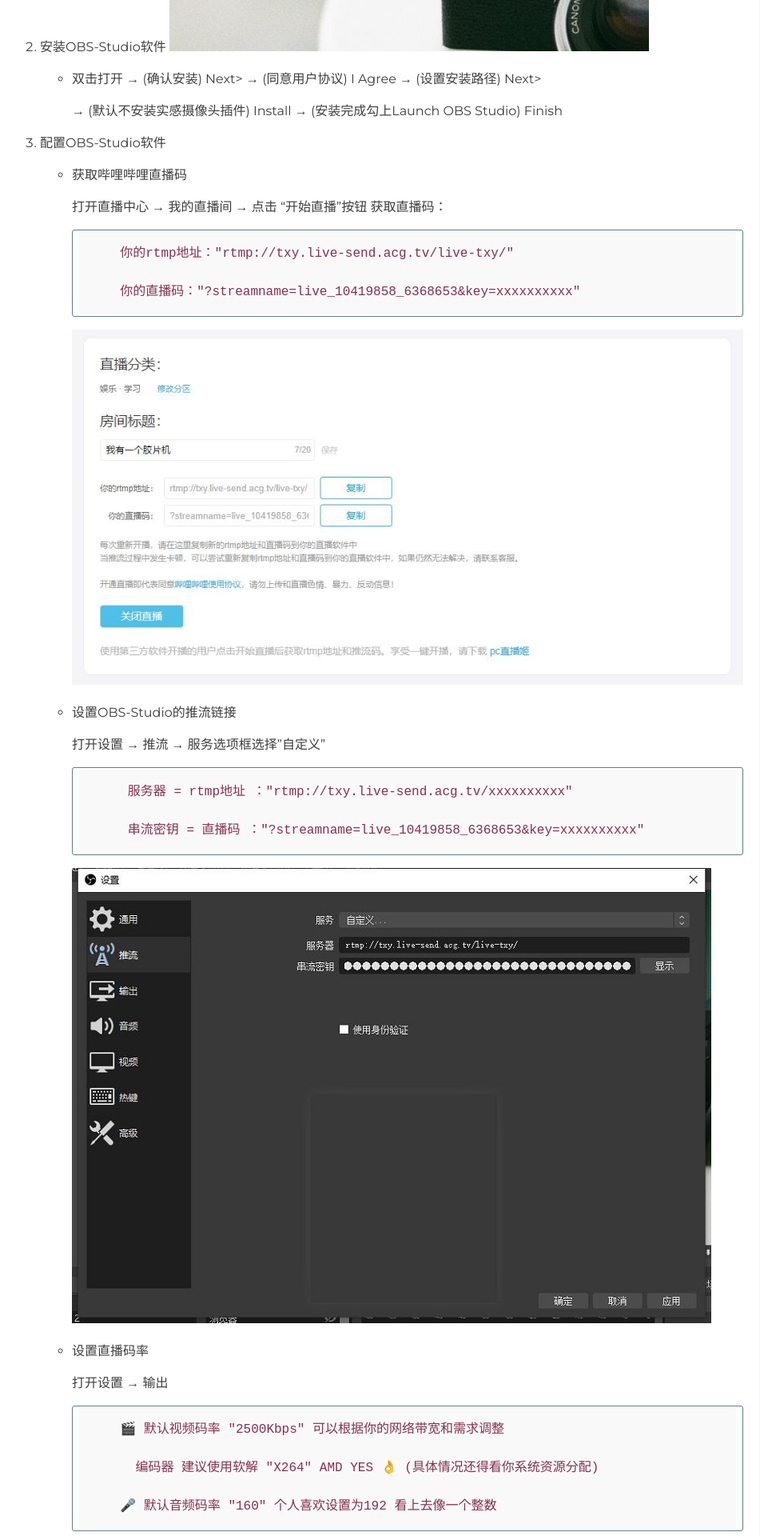
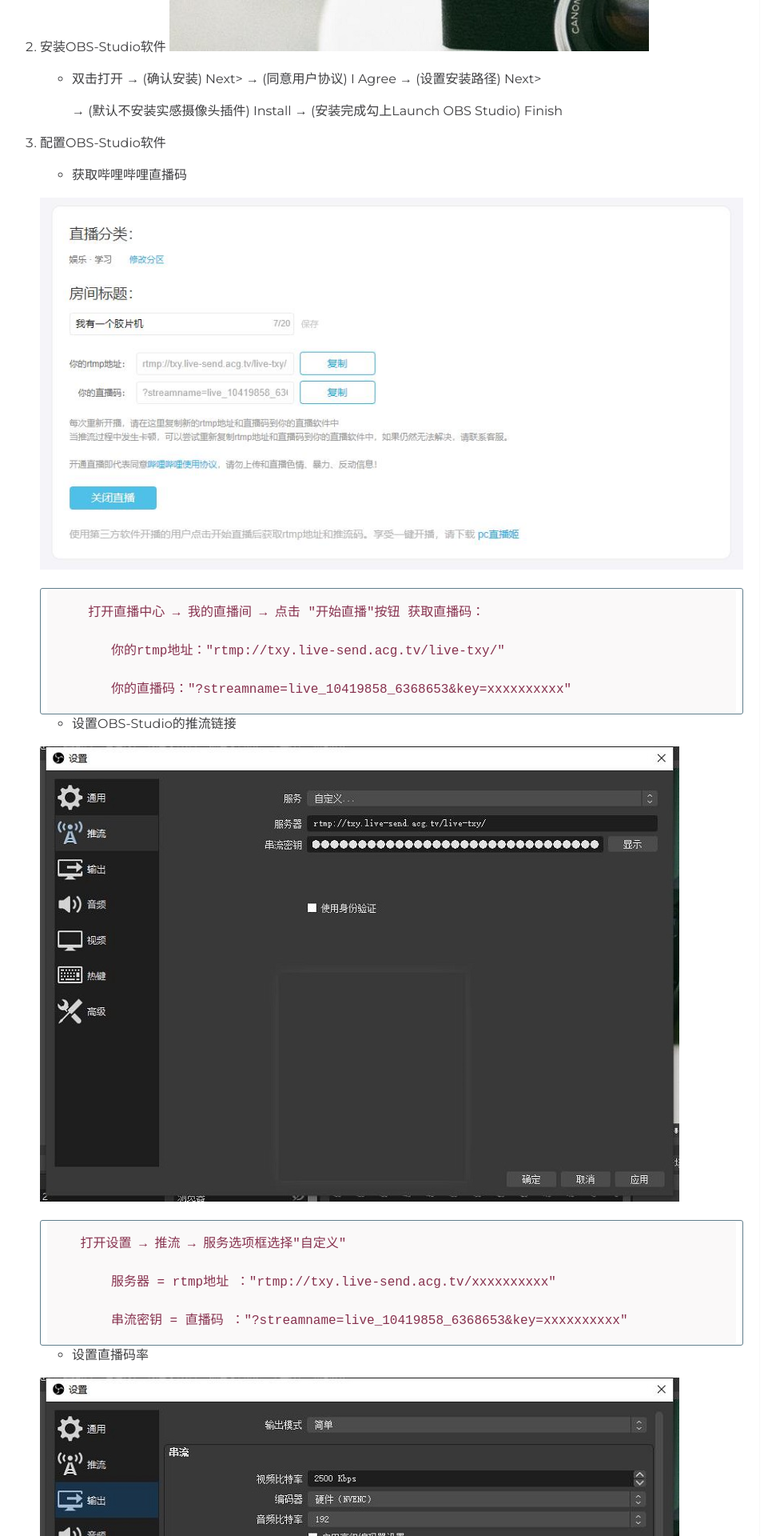
Before and after one commit to techysy/techysy.github.io, a Jekyll site: the page built from _posts/2019-12-11-bilibili-obs-setting.markdown, in a window 1280 px wide. Shown: the part 1116-3036 px from the top of the page at 80% size, without its empty margins (170-1131 px from the left). Built offline with Jekyll 4.4.1, drawn with Linux system fonts in a browser that asks for light colours; comment, search, counter and statistics services are not loaded; a style sheet for code colours, icons or effects is not loaded; some of the changed text lies outside the part shown.

Commit message:
Update 2019-12-11-bilibili-obs-setting.markdown

```diff
--- a/_posts/2019-12-11-bilibili-obs-setting.markdown
+++ b/_posts/2019-12-11-bilibili-obs-setting.markdown
@@ -25,16 +25,20 @@
 
     * 获取哔哩哔哩直播码
 
+    ![bilibili]({{site.baseurl}}/assets/img/bilibili-obs/bilibili.jpg)
+
          打开直播中心 → 我的直播间 → 点击 "开始直播"按钮 获取直播码：
 
             你的rtmp地址："rtmp://txy.live-send.acg.tv/live-txy/"
 
             你的直播码："?streamname=live_10419858_6368653&key=xxxxxxxxxx"
 
-        ![bilibili]({{site.baseurl}}/assets/img/bilibili-obs/bilibili.jpg)
+
 
 
    * 设置OBS-Studio的推流链接
+
+   ![rtmp]({{site.baseurl}}/assets/img/bilibili-obs/rtmp.jpg)
 
         打开设置 → 推流 → 服务选项框选择"自定义"
 
@@ -42,10 +46,11 @@
 
             串流密钥 = 直播码 ："?streamname=live_10419858_6368653&key=xxxxxxxxxx"
 
-        ![rtmp]({{site.baseurl}}/assets/img/bilibili-obs/rtmp.jpg)
 
 
     * 设置直播码率
+
+    ![output]({{site.baseurl}}/assets/img/bilibili-obs/output.jpg)
 
         打开设置 → 输出
 
@@ -65,7 +70,6 @@
 
             需要暂停请使用"高质量"或者"无损" (需要注意文件大小)
 
-        ![output]({{site.baseurl}}/assets/img/bilibili-obs/output.jpg)
 
 
     * 其他设置
@@ -80,7 +84,7 @@
 
 4. 设置直播面板
 
-        ![main]({{site.baseurl}}/assets/img/bilibili-obs/main.jpg)
+    ![main]({{site.baseurl}}/assets/img/bilibili-obs/main.jpg)
 
     * 添加"场景"提前排好版例如生日、节日、日常、游戏 …
 
@@ -96,17 +100,16 @@
 
     * 点击开始推流按钮
 
-        ![live]({{site.baseurl}}/assets/img/bilibili-obs/live.jpg)
+    ![live]({{site.baseurl}}/assets/img/bilibili-obs/live.jpg)
 
 
     * 此时状态栏会实时显示直播/录屏时长、CPU占用率、帧率、码率
 
-            绿色就表示成功推流了
+    * 绿色就表示成功推流了
 
-        ![retry]({{site.baseurl}}/assets/img/bilibili-obs/retry.jpg)
+    ![retry]({{site.baseurl}}/assets/img/bilibili-obs/retry.jpg)
 
-
-            如果连接不上左下角就会显示重连提示
+    * 如果连接不上左下角就会显示重连提示
 
 
 6. 插件
```
